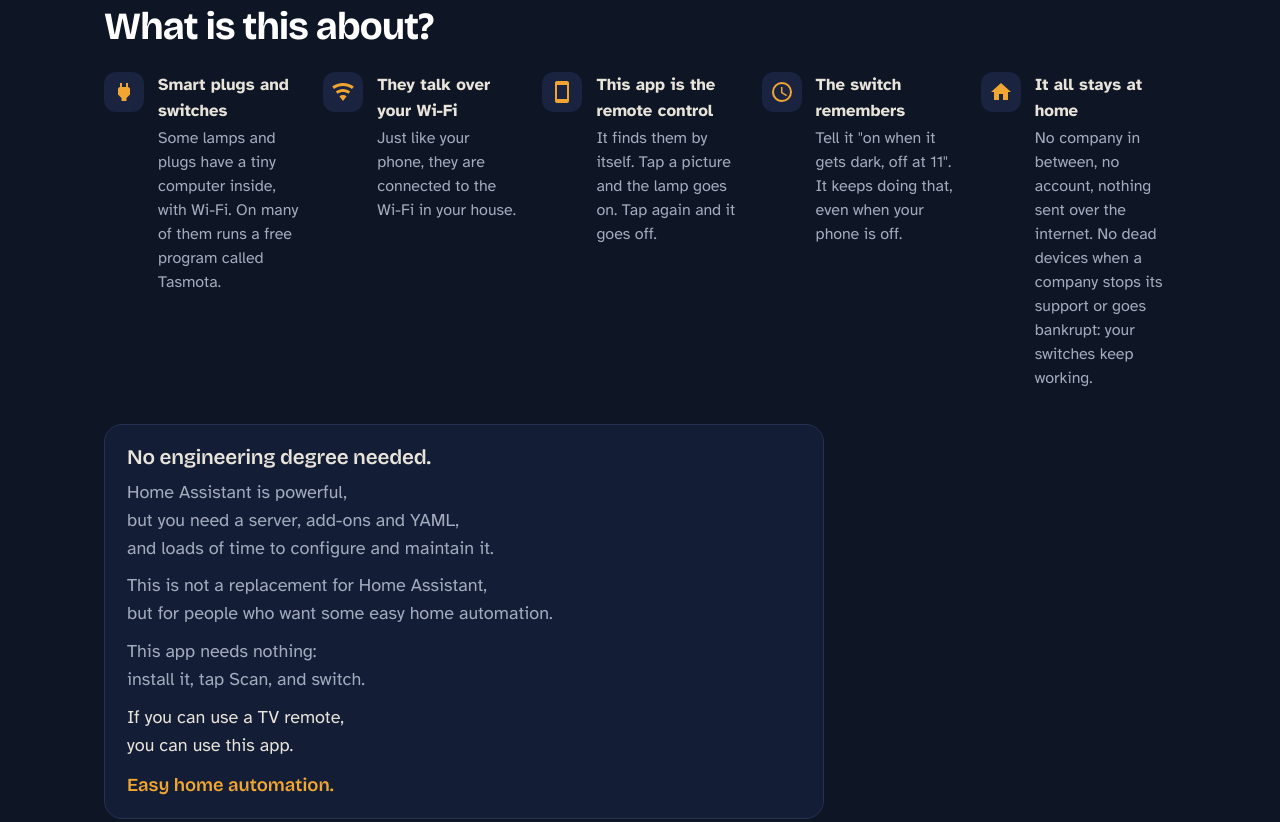
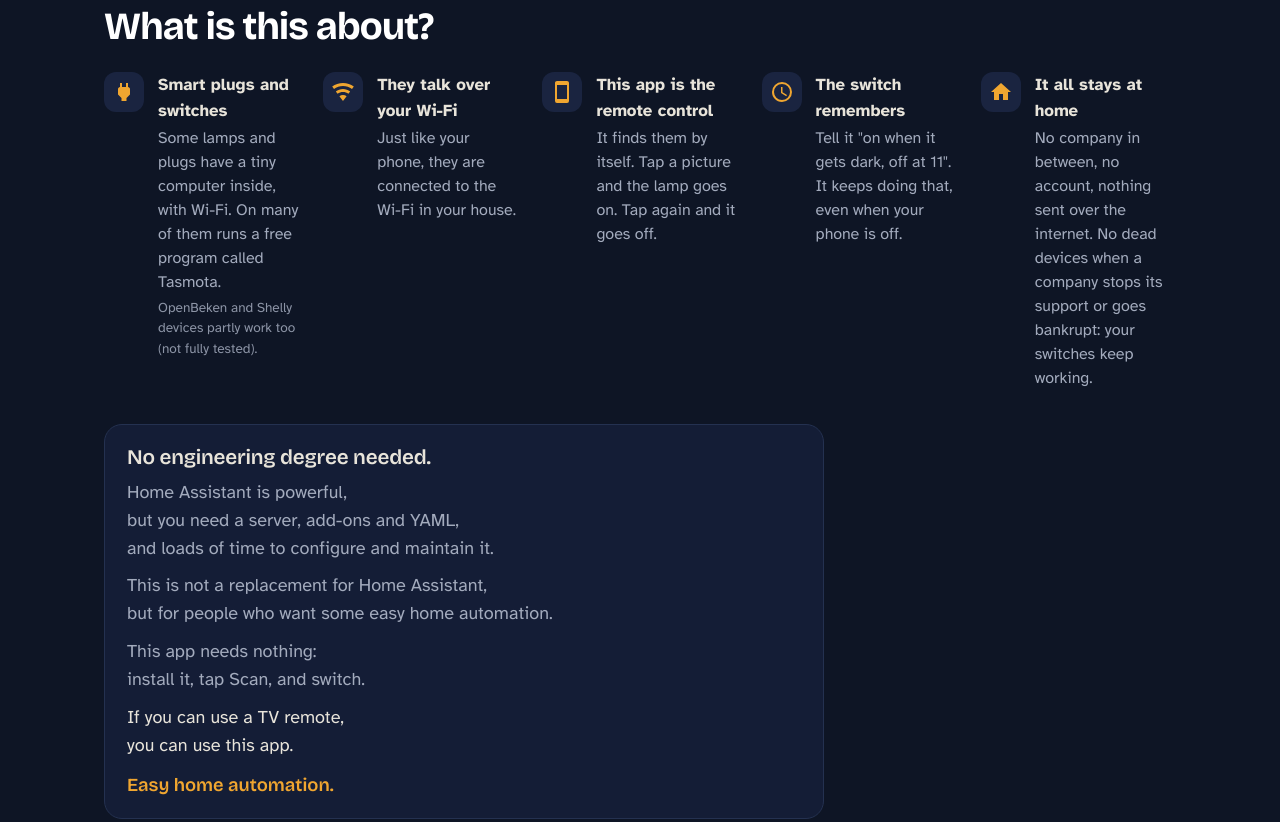
Before and after one commit to ldijkman/Tasmota-android-test, a plain HTML site: page site/index.html in a window 1280 px wide. Shown: the part 901-1723 px from the top of the page. Drawn offline with Linux system fonts and the light colour scheme; no server answers.

Commit message:
Website: OpenBeken and Shelly partly work (not fully tested)
Co-Authored-By: Claude Opus 5.5 <noreply@anthropic.com>
Claude-Session: https://claude.ai/code/session_01Ui2r8k2LF7e6ZCguNHP6mU

```diff
--- a/site/index.html
+++ b/site/index.html
@@ -259,6 +259,7 @@ footer a{color:var(--muted)}
 .simple-list svg{flex:none;width:40px;height:40px;padding:8px;border-radius:12px;background:#1a2440;color:var(--amber)}
 .simple-list b{display:block;color:var(--ink);font-size:1.05rem;margin-bottom:3px}
 .simple-list span{color:var(--muted);font-size:1rem;line-height:1.5}
+.simple-list .also{display:block;font-size:.85rem;margin-top:4px;opacity:.85}
 .hero{padding-bottom:40px}
 .flds{display:grid;grid-template-columns:repeat(2,minmax(0,1fr));gap:12px;margin:4px 0 14px}
 .flds .fl{display:block;color:var(--muted);font-size:.85rem;margin-bottom:5px}
@@ -331,7 +332,7 @@ footer a{color:var(--muted)}
   <div class="wrap">
     <h2 id="simple-h">What is this about?</h2>
     <ol class="simple-list">
-      <li><svg viewBox="0 0 24 24" aria-hidden="true"><path fill="currentColor" d="M16,7V3H14V7H10V3H8V7H8C7,7 6,8 6,9V14.5L9.5,18V21H14.5V18L18,14.5V9C18,8 17,7 16,7Z"/></svg><span><b>Smart plugs and switches</b>Some lamps and plugs have a tiny computer inside, with Wi-Fi. On many of them runs a free program called Tasmota.</span></li>
+      <li><svg viewBox="0 0 24 24" aria-hidden="true"><path fill="currentColor" d="M16,7V3H14V7H10V3H8V7H8C7,7 6,8 6,9V14.5L9.5,18V21H14.5V18L18,14.5V9C18,8 17,7 16,7Z"/></svg><span><b>Smart plugs and switches</b>Some lamps and plugs have a tiny computer inside, with Wi-Fi. On many of them runs a free program called Tasmota.<small class="also">OpenBeken and Shelly devices partly work too (not fully tested).</small></span></li>
       <li><svg viewBox="0 0 24 24" aria-hidden="true"><path fill="currentColor" d="M12,21L15.6,16.2C14.6,15.45 13.35,15 12,15C10.65,15 9.4,15.45 8.4,16.2L12,21M12,3C7.95,3 4.21,4.34 1.2,6.6L3,9C5.5,7.12 8.62,6 12,6C15.38,6 18.5,7.12 21,9L22.8,6.6C19.79,4.34 16.05,3 12,3M12,9C9.3,9 6.81,9.89 4.8,11.4L6.6,13.8C8.1,12.67 9.97,12 12,12C14.03,12 15.9,12.67 17.4,13.8L19.2,11.4C17.19,9.89 14.7,9 12,9Z"/></svg><span><b>They talk over your Wi-Fi</b>Just like your phone, they are connected to the Wi-Fi in your house.</span></li>
       <li><svg viewBox="0 0 24 24" aria-hidden="true"><path fill="currentColor" d="M17,19H7V5H17M17,1H7C5.89,1 5,1.89 5,3V21A2,2 0 0,0 7,23H17A2,2 0 0,0 19,21V3C19,1.89 18.1,1 17,1Z"/></svg><span><b>This app is the remote control</b>It finds them by itself. Tap a picture and the lamp goes on. Tap again and it goes off.</span></li>
       <li><svg viewBox="0 0 24 24" aria-hidden="true"><path fill="currentColor" d="M12,20A8,8 0 0,0 20,12A8,8 0 0,0 12,4A8,8 0 0,0 4,12A8,8 0 0,0 12,20M12,2A10,10 0 0,1 22,12A10,10 0 0,1 12,22C6.47,22 2,17.5 2,12A10,10 0 0,1 12,2M12.5,7V12.25L17,14.92L16.25,16.15L11,13V7H12.5Z"/></svg><span><b>The switch remembers</b>Tell it "on when it gets dark, off at 11". It keeps doing that, even when your phone is off.</span></li>
```
